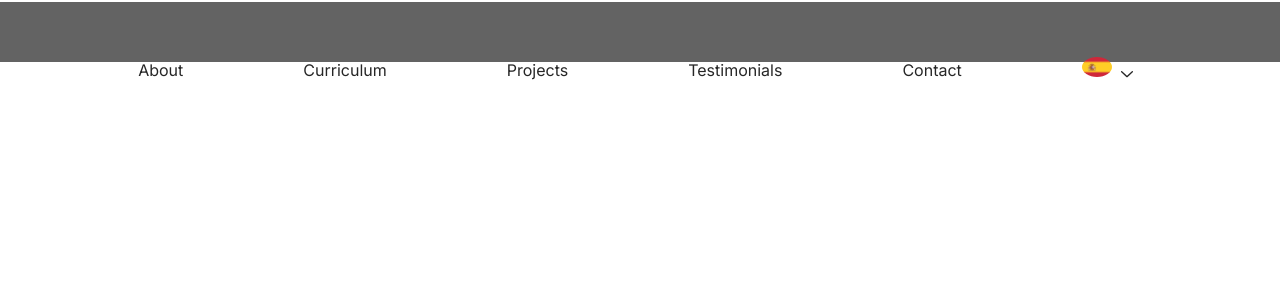
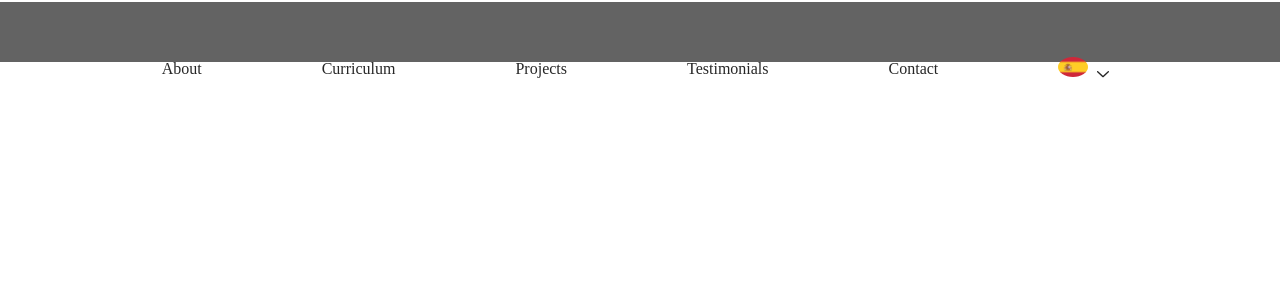
Before and after one commit to thomasaugot/kundalini-ftv, a Next.js app: page / in a window 1280 px wide. Shown: the top 300 px of the page. Built offline with nearby package versions, Linux system fonts and the light colour scheme.

Commit message:
fixing errors runtime & SSR

```diff
--- a/app/layout.js
+++ b/app/layout.js
@@ -1,21 +1,15 @@
 // this page is used to include all the code I want accross the entire app, such as navbar or footer
 
-import { Inter } from "next/font/google";
 import "./globals.scss";
 import Navbar from "./components/navbar/Navbar";
-
-const inter = Inter({ subsets: ["latin"] });
-
-export const metadata = {
-  title: "Create Next App",
-  description: "Generated by create next app",
-};
 
 export default function RootLayout({ children }) {
   return (
     <html lang="en">
-      <Navbar />
-      <body className={inter.className}>{children}</body>
+      <body>
+        <Navbar />
+        {children}
+      </body>
     </html>
   );
 }
```
